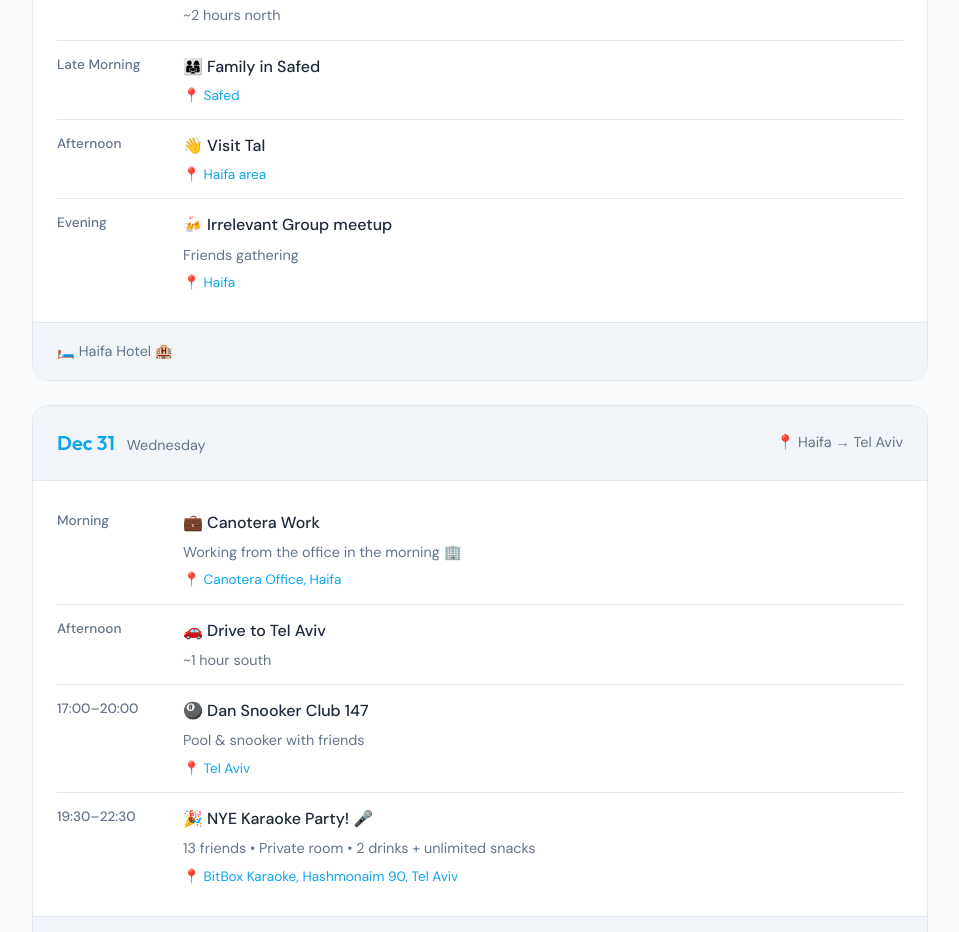
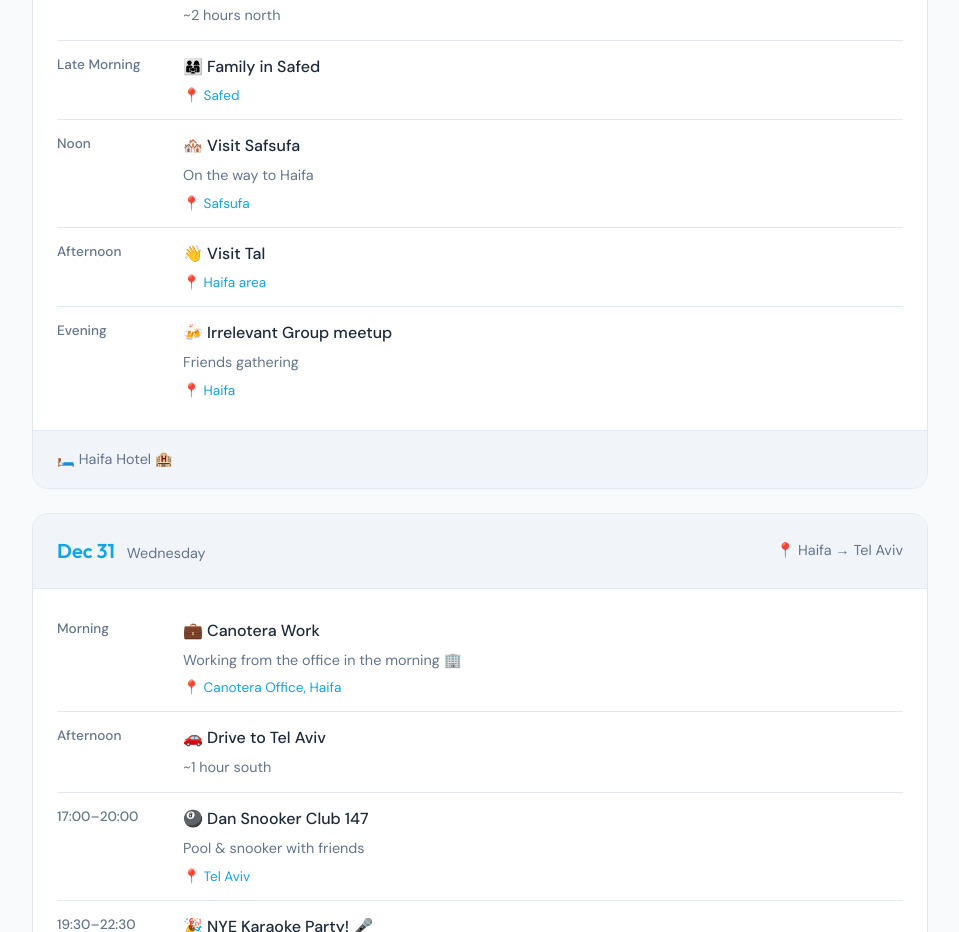
Before and after one commit to silverdavi/freshsilver-site, a React (Vite) app: page / in a window 1280 px wide. Shown: the part 1400-2332 px from the top of the page, without its empty margins (320-1279 px from the left). Built offline with nearby package versions, Linux system fonts and the light colour scheme; no server answers.

Commit message:
Add Safsufa visit on Dec 30 between Safed and Haifa

```diff
--- a/src/App.tsx
+++ b/src/App.tsx
@@ -48,6 +48,7 @@ const ISRAEL_TRIP: TripDay[] = [
       { time: '~07:30', title: 'Pick up rental car', emoji: '🚗', description: 'Immigration + baggage + car rental' },
       { time: 'Morning', title: 'Drive to Safed', emoji: '🚗', description: '~2 hours north' },
       { time: 'Late Morning', title: 'Family in Safed', emoji: '👨‍👩‍👧', location: 'Safed', mapUrl: 'https://maps.google.com/?q=Safed,Israel' },
+      { time: 'Noon', title: 'Visit Safsufa', emoji: '🏘️', location: 'Safsufa', mapUrl: 'https://maps.google.com/?q=Safsufa,Israel', description: 'On the way to Haifa' },
       { time: 'Afternoon', title: 'Visit Tal', emoji: '👋', location: 'Haifa area' },
       { time: 'Evening', title: 'Irrelevant Group meetup', emoji: '🍻', location: 'Haifa', description: 'Friends gathering' },
     ]
```
Also changed, not shown: 1 other file (tests, documents, lock files or other folders).
